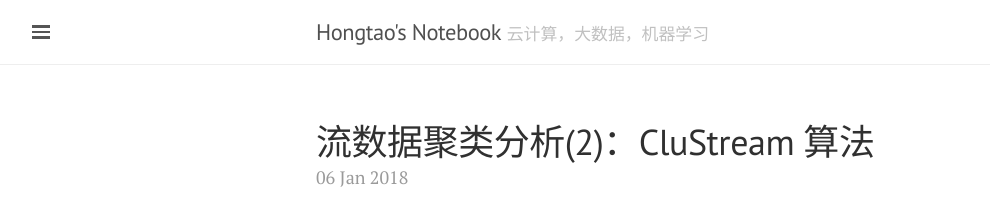
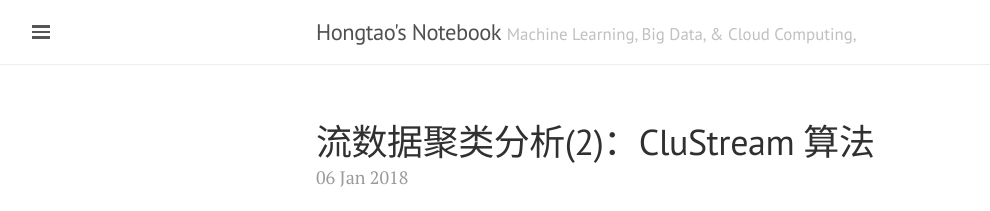
Before and after one commit to htaoyu1/htaoyu1.github.io, a Jekyll site: the page built from index.html, in a window 1280 px wide and 900 px high. Shown: the top 211 px of the window, without its empty margins (0-990 px from the left). Built offline with Jekyll 4.4.1, drawn with Linux system fonts in a browser that asks for light colours; some web fonts are replaced; formulas are drawn with MathJax 3; the list of posts is cut into pages by our own code.

Commit message:
modified subline

```diff
--- a/_config.yml
+++ b/_config.yml
@@ -6,7 +6,7 @@ permalink:           pretty
 
 # Setup
 title:               Hongtao's Notebook
-tagline:             '云计算，大数据，机器学习'
+tagline:             'Machine Learning, Big Data, & Cloud Computing,'
 description:         "A learner's notebook in the area of Cloud Computing, Big Data, and Machine Learning"
 url:                 https://htaoyu1.github.io
 baseurl:             ''
```
